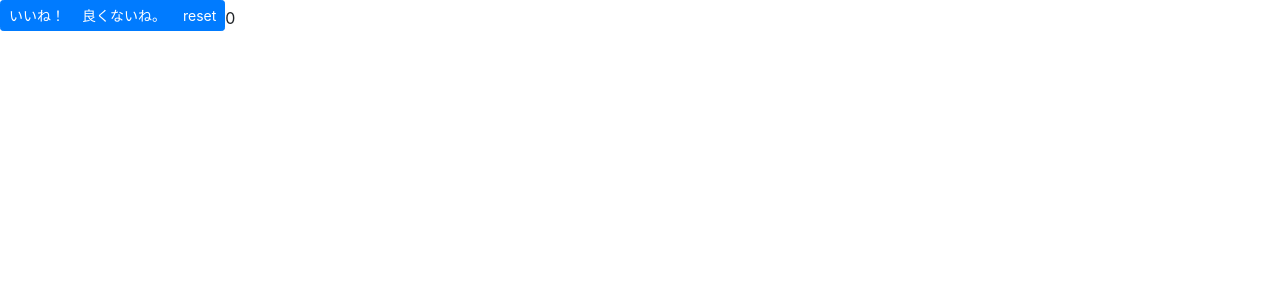
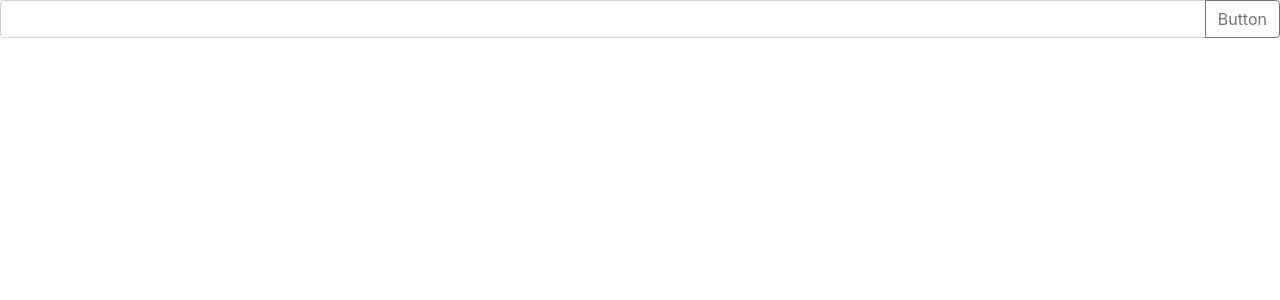
Before and after one commit to yo-yan/deploy_app_yo-yan, a React (Create React App) app: page / in a window 1280 px wide. Shown: the top 300 px of the page. Built offline with nearby package versions, Linux system fonts and the light colour scheme.

Commit message:
レベル-4

```diff
--- a/src/App.js
+++ b/src/App.js
@@ -1,20 +1,27 @@
 import React, { useState } from 'react';
 import 'bootstrap/dist/css/bootstrap.min.css';
-import { Button, ButtonGroup } from 'react-bootstrap';
-
+import { InputGroup, FormControl, Button } from 'react-bootstrap';
 
 function App() {
 
-  const [count, setCount] = useState(0);
+  const [text, setText] = useState('');
+  const [value, setValue] = useState('');
+  const handleClick = () => {
+    setValue(text)
+  }
 
   return (
     <div>
-      <ButtonGroup size="sm" className="mb-2">
-        <Button onClick={() => setCount(count + 1)}> いいね！</Button>
-        <Button onClick={() => setCount(count - 1)}>良くないね。</Button>
-        <Button onClick={() => setCount(0)}>reset</Button>
-      </ButtonGroup>
-      {count}
+      <InputGroup className="mb-3" >
+        <FormControl
+          aria-describedby="basic-addon2"
+          value={text}
+          onChange={e => setText(e.target.value)}
+        />
+        <InputGroup.Append>
+          <Button variant="outline-secondary" onClick={handleClick} >Button</Button>{value}
+        </InputGroup.Append>
+      </InputGroup>
     </div >
   )
 }
```
